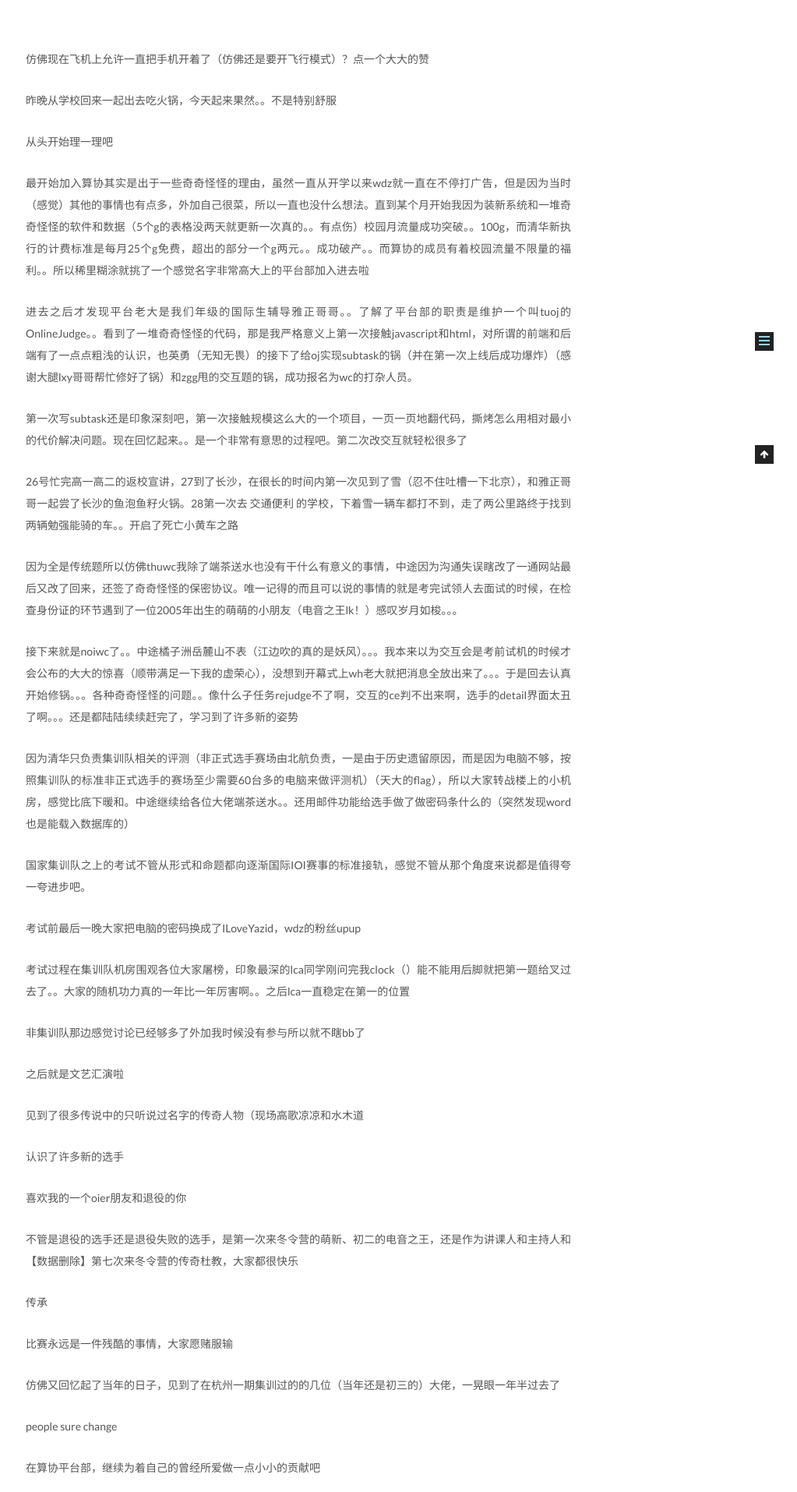
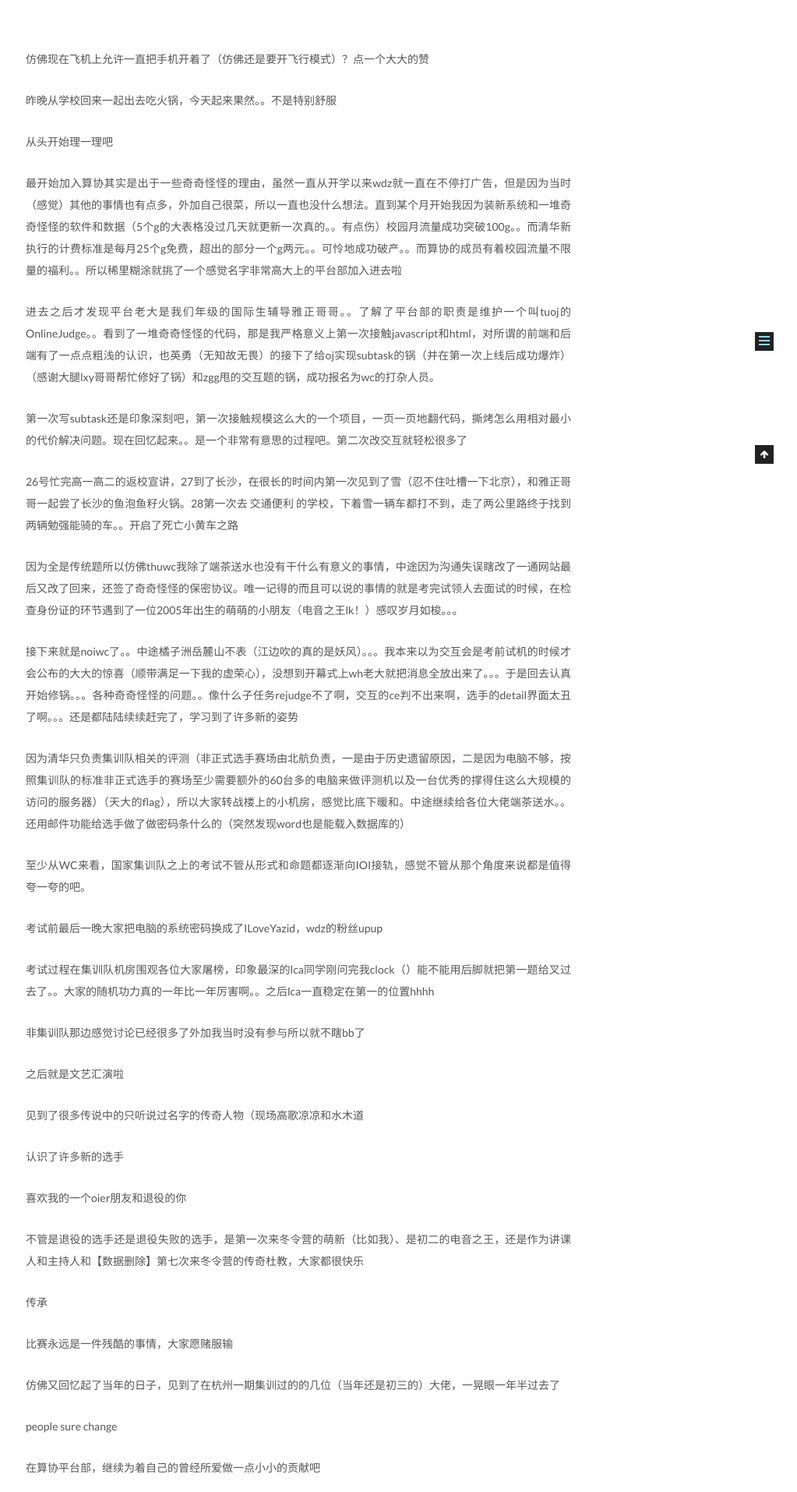
Before and after one commit to RicardoWang99/ricardowang99.github.com, a Jekyll site: the page built from _posts/2018-02-09-THUWC&NOIWC酱油记.md, in a window 1280 px wide. Shown: the part 405-2319 px from the top of the page at 78% size, without its empty margins (257-1280 px from the left). Built offline with Jekyll 4.4.1, drawn with Linux system fonts in a browser that asks for light colours.

Commit message:
Update 2018-02-09-THUWC&NOIWC酱油记.md

```diff
--- a/_posts/2018-02-09-THUWC&NOIWC酱油记.md
+++ b/_posts/2018-02-09-THUWC&NOIWC酱油记.md
@@ -12,9 +12,9 @@ tags:
 
 从头开始理一理吧
 
-最开始加入算协其实是出于一些奇奇怪怪的理由，虽然一直从开学以来wdz就一直在不停打广告，但是因为当时（感觉）其他的事情也有点多，外加自己很菜，所以一直也没什么想法。直到某个月开始我因为装新系统和一堆奇奇怪怪的软件和数据（5个g的表格没两天就更新一次真的。。有点伤）校园月流量成功突破。。100g，而清华新执行的计费标准是每月25个g免费，超出的部分一个g两元。。成功破产。。而算协的成员有着校园流量不限量的福利。。所以稀里糊涂就挑了一个感觉名字非常高大上的平台部加入进去啦
+最开始加入算协其实是出于一些奇奇怪怪的理由，虽然一直从开学以来wdz就一直在不停打广告，但是因为当时（感觉）其他的事情也有点多，外加自己很菜，所以一直也没什么想法。直到某个月开始我因为装新系统和一堆奇奇怪怪的软件和数据（5个g的大表格没过几天就更新一次真的。。有点伤）校园月流量成功突破100g。。而清华新执行的计费标准是每月25个g免费，超出的部分一个g两元。。可怜地成功破产。。而算协的成员有着校园流量不限量的福利。。所以稀里糊涂就挑了一个感觉名字非常高大上的平台部加入进去啦
 
-进去之后才发现平台老大是我们年级的国际生辅导雅正哥哥。。了解了平台部的职责是维护一个叫tuoj的OnlineJudge。。看到了一堆奇奇怪怪的代码，那是我严格意义上第一次接触javascript和html，对所谓的前端和后端有了一点点粗浅的认识，也英勇（无知无畏）的接下了给oj实现subtask的锅（并在第一次上线后成功爆炸）（感谢大腿lxy哥哥帮忙修好了锅）和zgg甩的交互题的锅，成功报名为wc的打杂人员。
+进去之后才发现平台老大是我们年级的国际生辅导雅正哥哥。。了解了平台部的职责是维护一个叫tuoj的OnlineJudge。。看到了一堆奇奇怪怪的代码，那是我严格意义上第一次接触javascript和html，对所谓的前端和后端有了一点点粗浅的认识，也英勇（无知故无畏）的接下了给oj实现subtask的锅（并在第一次上线后成功爆炸）（感谢大腿lxy哥哥帮忙修好了锅）和zgg甩的交互题的锅，成功报名为wc的打杂人员。
 
 第一次写subtask还是印象深刻吧，第一次接触规模这么大的一个项目，一页一页地翻代码，撕烤怎么用相对最小的代价解决问题。现在回忆起来。。是一个非常有意思的过程吧。第二次改交互就轻松很多了
 
@@ -24,15 +24,15 @@ tags:
 
 接下来就是noiwc了。。中途橘子洲岳麓山不表（江边吹的真的是妖风）。。。我本来以为交互会是考前试机的时候才会公布的大大的惊喜（顺带满足一下我的虚荣心），没想到开幕式上wh老大就把消息全放出来了。。。于是回去认真开始修锅。。。各种奇奇怪怪的问题。。像什么子任务rejudge不了啊，交互的ce判不出来啊，选手的detail界面太丑了啊。。。还是都陆陆续续赶完了，学习到了许多新的姿势
 
-因为清华只负责集训队相关的评测（非正式选手赛场由北航负责，一是由于历史遗留原因，而是因为电脑不够，按照集训队的标准非正式选手的赛场至少需要60台多的电脑来做评测机）（天大的flag），所以大家转战楼上的小机房，感觉比底下暖和。中途继续给各位大佬端茶送水。。还用邮件功能给选手做了做密码条什么的（突然发现word也是能载入数据库的）
+因为清华只负责集训队相关的评测（非正式选手赛场由北航负责，一是由于历史遗留原因，二是因为电脑不够，按照集训队的标准非正式选手的赛场至少需要额外的60台多的电脑来做评测机以及一台优秀的撑得住这么大规模的访问的服务器）（天大的flag），所以大家转战楼上的小机房，感觉比底下暖和。中途继续给各位大佬端茶送水。。还用邮件功能给选手做了做密码条什么的（突然发现word也是能载入数据库的）
 
-国家集训队之上的考试不管从形式和命题都向逐渐国际IOI赛事的标准接轨，感觉不管从那个角度来说都是值得夸一夸进步吧。
+至少从WC来看，国家集训队之上的考试不管从形式和命题都逐渐向IOI接轨，感觉不管从那个角度来说都是值得夸一夸的吧。
 
-考试前最后一晚大家把电脑的密码换成了ILoveYazid，wdz的粉丝upup
+考试前最后一晚大家把电脑的系统密码换成了ILoveYazid，wdz的粉丝upup
 
-考试过程在集训队机房围观各位大家屠榜，印象最深的lca同学刚问完我clock（）能不能用后脚就把第一题给叉过去了。。大家的随机功力真的一年比一年厉害啊。。之后lca一直稳定在第一的位置
+考试过程在集训队机房围观各位大家屠榜，印象最深的lca同学刚问完我clock（）能不能用后脚就把第一题给叉过去了。。大家的随机功力真的一年比一年厉害啊。。之后lca一直稳定在第一的位置hhhh
 
-非集训队那边感觉讨论已经够多了外加我时候没有参与所以就不瞎bb了
+非集训队那边感觉讨论已经很多了外加我当时没有参与所以就不瞎bb了
 
 之后就是文艺汇演啦
 
@@ -42,7 +42,7 @@ tags:
 
 喜欢我的一个oier朋友和退役的你
 
-不管是退役的选手还是退役失败的选手，是第一次来冬令营的萌新、初二的电音之王，还是作为讲课人和主持人和【数据删除】第七次来冬令营的传奇杜教，大家都很快乐
+不管是退役的选手还是退役失败的选手，是第一次来冬令营的萌新（比如我）、是初二的电音之王，还是作为讲课人和主持人和【数据删除】第七次来冬令营的传奇杜教，大家都很快乐
 
 传承
 
@@ -54,5 +54,4 @@ people sure change
 
 在算协平台部，继续为着自己的曾经所爱做一点小小的贡献吧
 
-
 “愿你还能与重要之人重逢”
```
